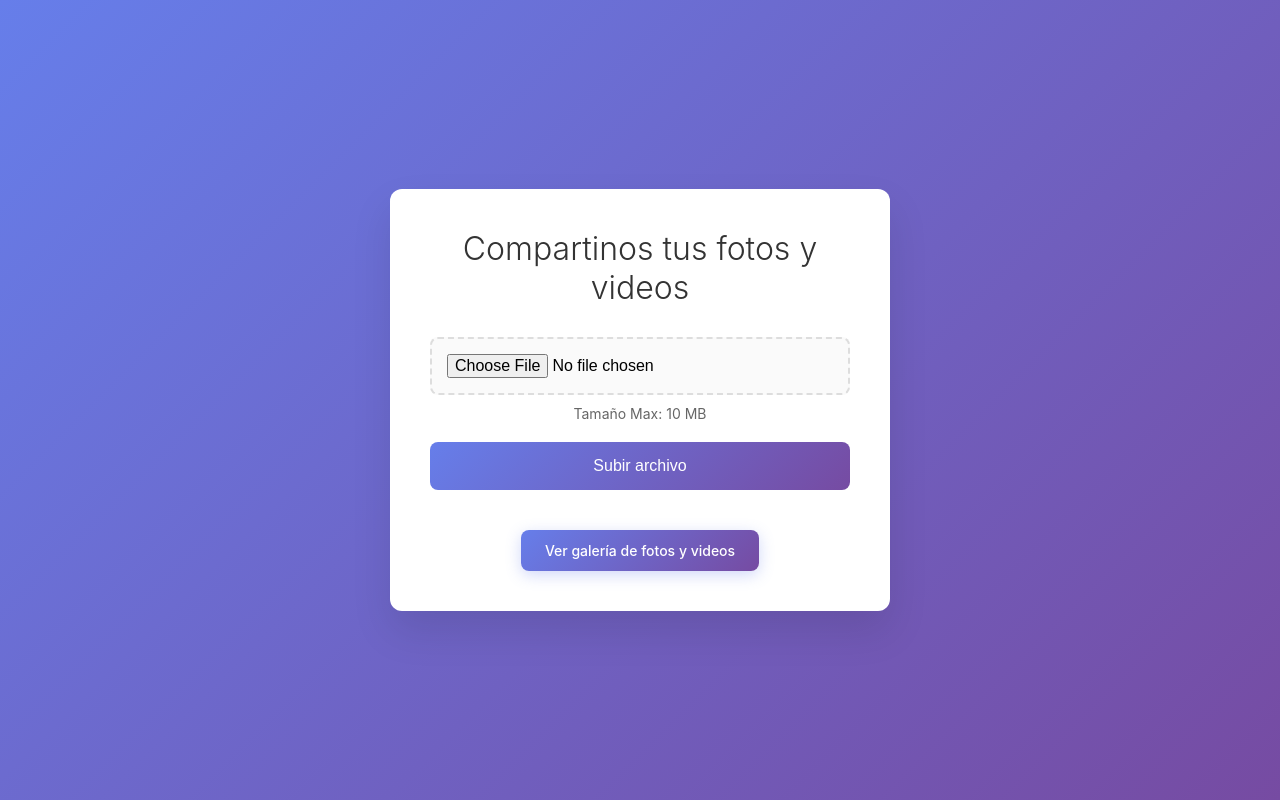
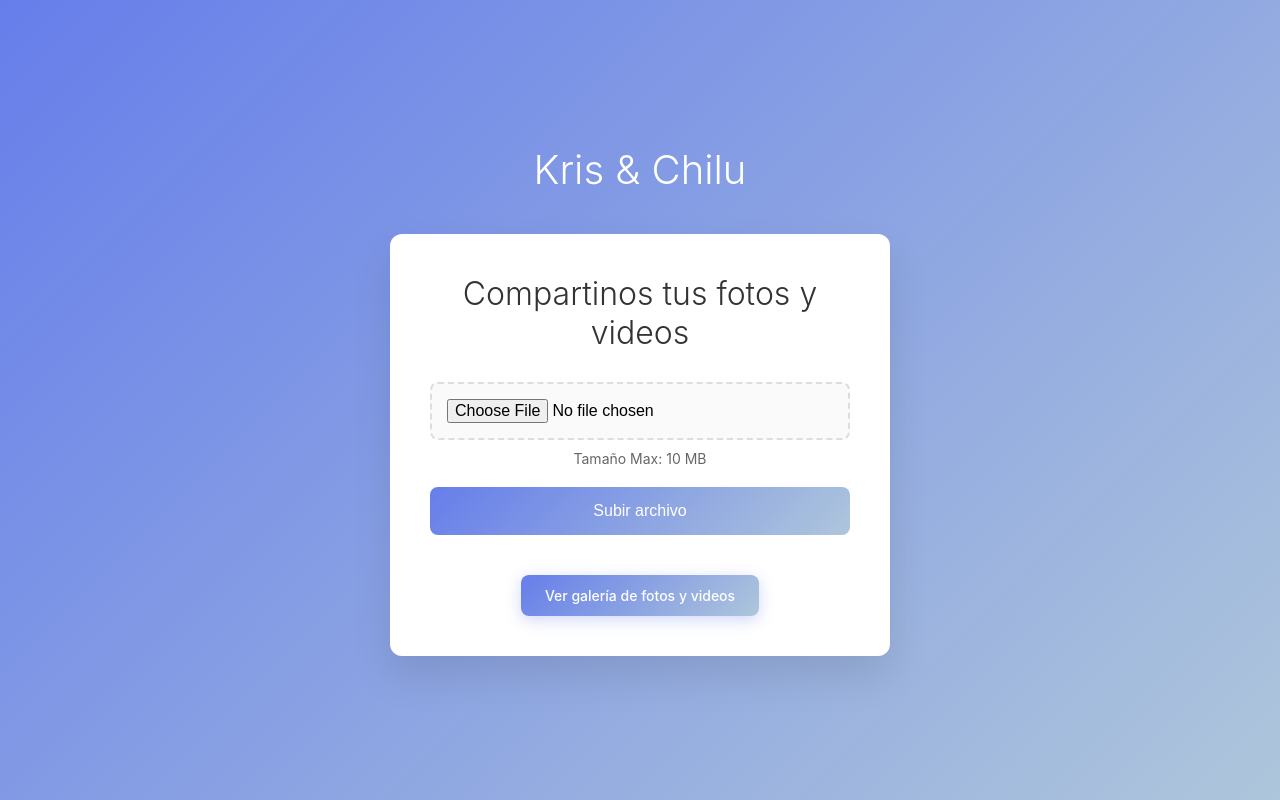
Before and after one commit to atiliopereira/share-with-us, a Django app: page / in a window 1280 px wide. Run offline with Django 5.2, Linux system fonts and the light colour scheme.

Commit message:
Add title and change background color

```diff
--- a/uploads/templates/uploads/upload.html
+++ b/uploads/templates/uploads/upload.html
@@ -13,12 +13,29 @@
 
         body {
             font-family: -apple-system, BlinkMacSystemFont, 'Segoe UI', Roboto, Oxygen, Ubuntu, Cantarell, sans-serif;
-            background: linear-gradient(135deg, #667eea 0%, #764ba2 100%);
+            background: linear-gradient(135deg, #667eea 0%, #aec6db 100%);
             min-height: 100vh;
+            padding: 20px;
             display: flex;
             align-items: center;
             justify-content: center;
-            padding: 20px;
+        }
+
+        .page-container {
+            max-width: 1200px;
+            width: 100%;
+        }
+
+        .header {
+            text-align: center;
+            margin-bottom: 40px;
+        }
+
+        .page-title {
+            color: white;
+            font-size: 2.5rem;
+            font-weight: 300;
+            margin-bottom: 20px;
         }
 
         .container {
@@ -28,6 +45,7 @@
             padding: 40px;
             width: 100%;
             max-width: 500px;
+            margin: 0 auto;
         }
 
         h1 {
@@ -73,7 +91,7 @@
         }
 
         .submit-btn {
-            background: linear-gradient(135deg, #667eea 0%, #764ba2 100%);
+            background: linear-gradient(135deg, #667eea 0%, #aec6db 100%);
             color: white;
             border: none;
             padding: 15px 30px;
@@ -127,7 +145,7 @@
         }
 
         .gallery-btn {
-            background: linear-gradient(135deg, #667eea 0%, #764ba2 100%);
+            background: linear-gradient(135deg, #667eea 0%, #aec6db 100%);
             color: white;
             border: none;
             padding: 12px 24px;
@@ -153,6 +171,10 @@
                 margin: 10px;
             }
 
+            .page-title {
+                font-size: 2rem;
+            }
+
             h1 {
                 font-size: 1.5rem;
                 margin-bottom: 20px;
@@ -167,7 +189,12 @@
     </style>
 </head>
 <body>
-    <div class="container">
+    <div class="page-container">
+        <div class="header">
+            <h1 class="page-title">Kris & Chilu</h1>
+        </div>
+
+        <div class="container">
         <h1>Compartinos tus fotos y videos</h1>
 
         {% if messages %}
@@ -205,6 +232,7 @@
         <div style="text-align: center; margin-top: 20px;">
             <a href="{% url 'gallery' %}" class="gallery-btn">Ver galería de fotos y videos</a>
         </div>
+        </div>
     </div>
 </body>
 </html>
```
